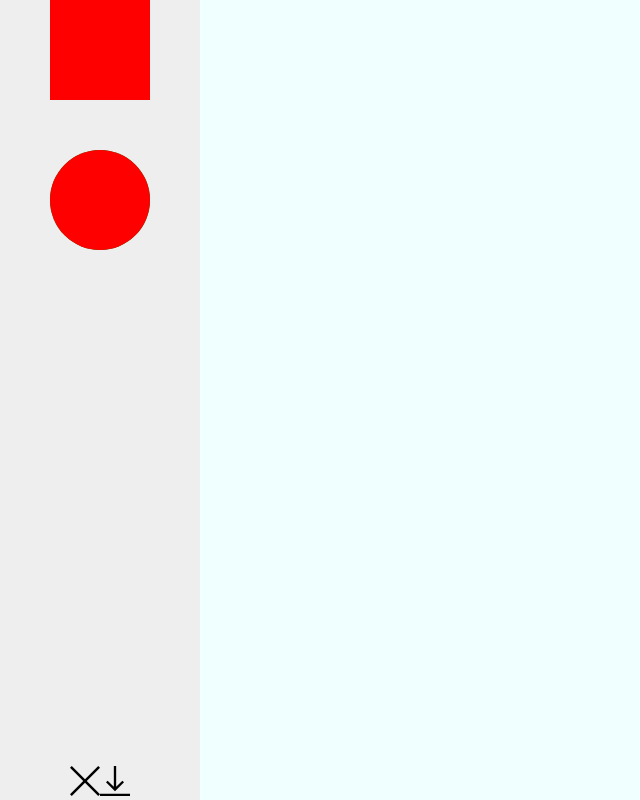
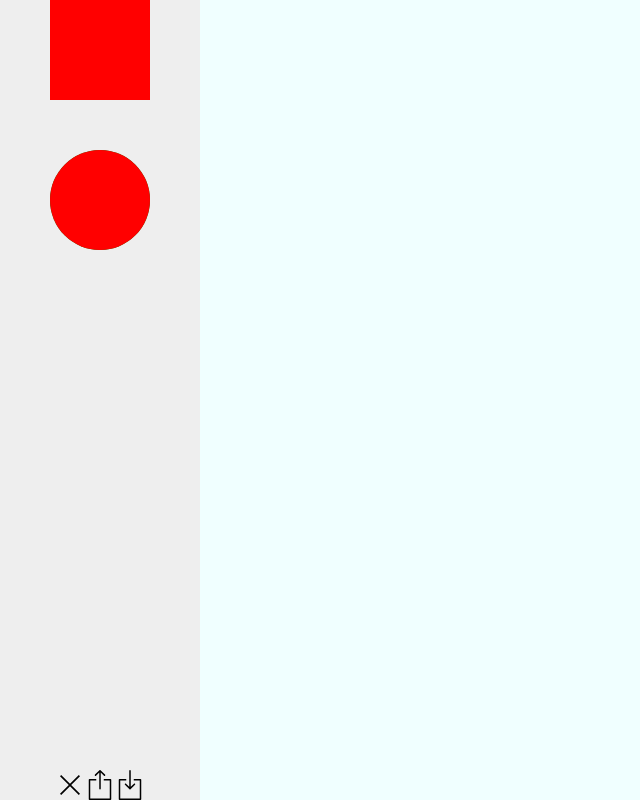
Before and after one commit to maxshymchuk/Kanva, a React (Create React App) app: page / in a window 1280 px wide. Shown: the whole page, without its empty margins (0-640 px from the left). Built offline with nearby package versions, Linux system fonts and the light colour scheme.

Commit message:
feat: add export/import functions

```diff
--- a/package.json
+++ b/package.json
@@ -7,6 +7,7 @@
     "@testing-library/react": "^9.5.0",
     "@testing-library/user-event": "^7.2.1",
     "classnames": "^2.2.6",
+    "file-saver": "^2.0.2",
     "randomcolor": "^0.6.2",
     "react": "^16.13.1",
     "react-dom": "^16.13.1",
@@ -40,6 +41,7 @@
   },
   "devDependencies": {
     "@types/classnames": "^2.2.10",
+    "@types/file-saver": "^2.0.1",
     "@types/randomcolor": "^0.5.5",
     "@types/react-redux": "^7.1.9",
     "@types/uniqid": "^5.2.0",
--- a/src/components/Field/Field.tsx
+++ b/src/components/Field/Field.tsx
@@ -1,4 +1,4 @@
-import React from 'react';
+import React, {useRef, useState} from 'react';
 import classnames from 'classnames';
 import styles from './field.module.scss';
 import {useDispatch, useSelector} from "react-redux";
@@ -8,8 +8,11 @@ import uniqid from 'uniqid';
 import {CONSTS} from "../../consts";
 import randomcolor from 'randomcolor';
 import {getMaxLayer} from "../../utils";
+import FileSaver from "file-saver";
 
 const Field = () => {
+    const fileInput = useRef<HTMLInputElement>(null);
+    const [loadedJson, setLoadedJson] = useState('');
     let target: HTMLElement | null = null;
     let type: FigureType = FigureType.Square;
     let oldCoords = {
@@ -74,12 +77,38 @@ const Field = () => {
         }
     }
 
+    const clearAll = () => {
+        const list = [...figures];
+        for (let item of list) {
+            dispatch(removeFigure(item.id));
+        }
+    }
+
     const handleClear = () => {
         const result = window.confirm('Are you sure?');
-        if (result) {
-            const list = [...figures];
-            for (let item of list) {
-                dispatch(removeFigure(item.id));
+        result && clearAll();
+    }
+
+    const handleExport = () => {
+        const json = JSON.stringify(figures);
+        const blob = new Blob([json], {type: "text/plain;charset=utf-8"});
+        FileSaver.saveAs(blob, 'kanva.json');
+    }
+
+    const handleImport = () => {
+        if (fileInput.current) {
+            const files = fileInput.current.files;
+            if (files) {
+                const reader = new FileReader();
+                reader.addEventListener('load', (event) => {
+                    const result = event.target?.result as string;
+                    const figures = JSON.parse(result) as Figure[];
+                    clearAll();
+                    for (let figure of figures) {
+                        dispatch(addFigure(figure));
+                    }
+                });
+                reader.readAsText(files[0]);
             }
         }
     }
@@ -102,14 +131,31 @@ const Field = () => {
             </ul>
             <ul className={styles.controls}>
                 <li className={styles.clear_button} onClick={handleClear}>
-                    <svg id="clear_img" enableBackground="new 0 0 413.348 413.348" height="30" viewBox="0 0 413.348 413.348" width="30" xmlns="http://www.w3.org/2000/svg">
+                    <svg id="clear_img" enableBackground="new 0 0 413.348 413.348" width="20" height="20" viewBox="0 0 413.348 413.348" xmlns="http://www.w3.org/2000/svg">
                         <path d="m413.348 24.354-24.354-24.354-182.32 182.32-182.32-182.32-24.354 24.354 182.32 182.32-182.32 182.32 24.354 24.354 182.32-182.32 182.32 182.32 24.354-24.354-182.32-182.32z"/>
                     </svg>
                 </li>
-                <li className={styles.save_button}>
-                    <svg height="30" viewBox="0 0 512 512" width="30" xmlns="http://www.w3.org/2000/svg">
-                        <path d="m409.785156 278.5-153.785156 153.785156-153.785156-153.785156 28.285156-28.285156 105.5 105.5v-355.714844h40v355.714844l105.5-105.5zm102.214844 193.5h-512v40h512zm0 0"/>
+                <li className={styles.export_button} onClick={handleExport}>
+                    <svg version="1.1" id="export_img" xmlns="http://www.w3.org/2000/svg" width="30" height="30" viewBox="0 0 512 512">
+                        <path d="M435.2,153.6H320v25.6h102.4v307.2H89.6V179.2H192v-25.6H76.8c-7.1,0-12.8,5.7-12.8,12.8v332.8c0,7.1,5.7,12.8,12.8,12.8
+                            h358.4c7.1,0,12.8-5.7,12.8-12.8V166.4C448,159.3,442.3,153.6,435.2,153.6z"/>
+                        <path d="M170.1,96.9c4.9,5.1,13.1,5.1,18.1,0.2l55.1-53.9v275.1c0,7.1,5.7,12.8,12.8,12.8c7.1,0,12.8-5.7,12.8-12.8V43.2
+                            l55.1,53.9c5,4.9,13.2,4.8,18.1-0.2c4.9-5.1,4.9-13.2-0.2-18.1L264.9,3.7c-5-4.9-13.2-4.9-18.1,0.2l-76.6,74.9
+                            C165.2,83.7,165.1,91.8,170.1,96.9z"/>
                     </svg>
+                </li>
+                <input className={styles.import_input} id="import_input" type="file" ref={fileInput} onChange={handleImport}/>
+                <li className={styles.import_button}>
+                    <label className={styles.import_label} htmlFor="import_input">
+                        <svg version="1.1" id="import_img" xmlns="http://www.w3.org/2000/svg" width="30" height="30" viewBox="0 0 512 512">
+                            <path d="M435.2,153.6H320v25.6h102.4v307.2H89.6V179.2H192v-25.6H76.8c-7.066,0-12.8,5.734-12.8,12.8v332.8
+                            c0,7.066,5.734,12.8,12.8,12.8h358.4c7.066,0,12.8-5.734,12.8-12.8V166.4C448,159.334,442.266,153.6,435.2,153.6z"/>
+                            <path d="M341.956,234.249c-4.941-5.052-13.056-5.146-18.099-0.205L268.8,287.898V12.8C268.8,5.734,263.066,0,256,0
+                            c-7.066,0-12.8,5.734-12.791,12.8v275.089l-55.057-53.854c-5.043-4.941-13.158-4.847-18.099,0.205
+                            c-4.941,5.06-4.855,13.158,0.205,18.099l76.8,75.128c5.043,4.949,13.158,4.855,18.099-0.188l76.595-74.931
+                            C346.803,247.407,346.897,239.309,341.956,234.249z"/>
+                        </svg>
+                    </label>
                 </li>
             </ul>
         </section>
--- a/src/components/Field/field.module.scss
+++ b/src/components/Field/field.module.scss
@@ -44,8 +44,23 @@ li {
 
 .controls {
   display: flex;
-  .clear_button {
+  .export_button,
+  .import_button {
     width: 30px;
     height: 30px;
+    cursor: pointer;
+  }
+  .clear_button {
+    width: 20px;
+    height: 20px;
+    padding: 5px;
+    cursor: pointer;
+  }
+  .import_label {
+    cursor: pointer;
   }
 }
+
+.import_input {
+  display: none;
+}
```
Also changed, not shown: 1 other file (tests, documents, lock files or other folders).
